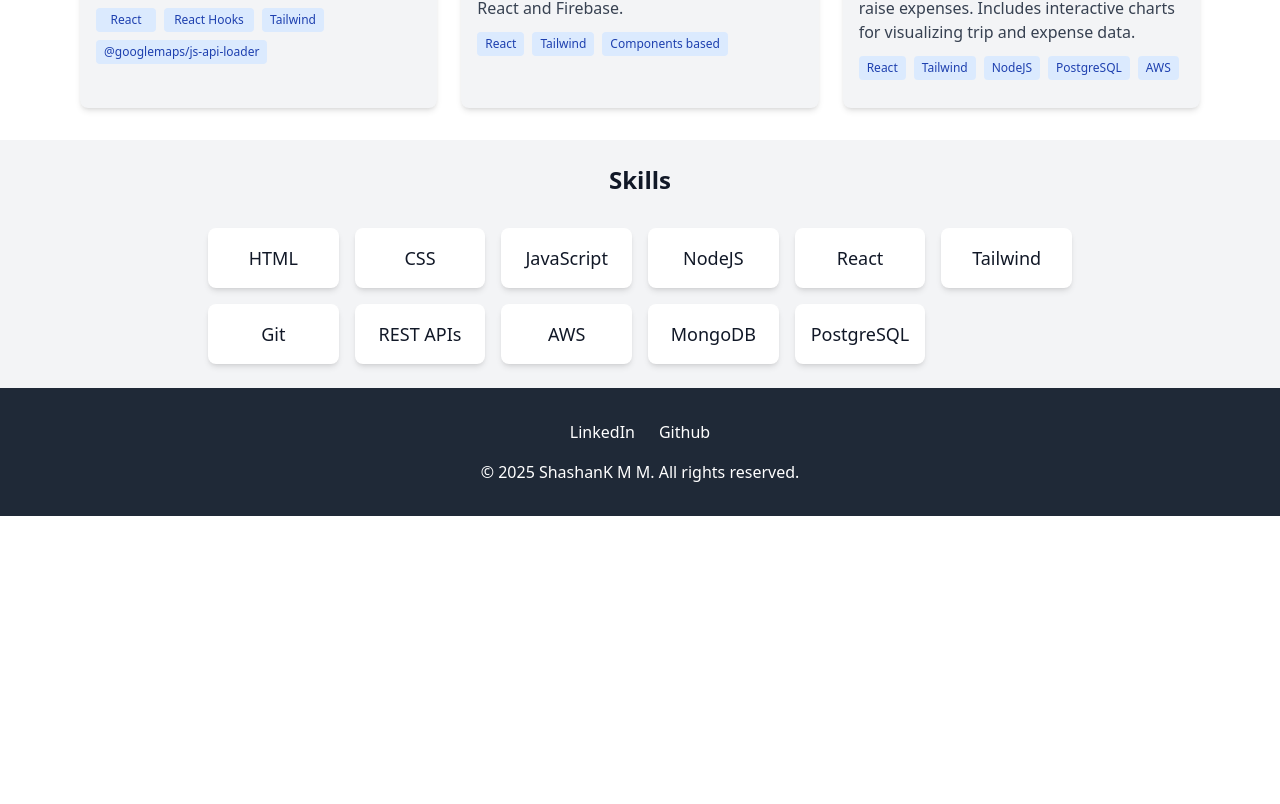
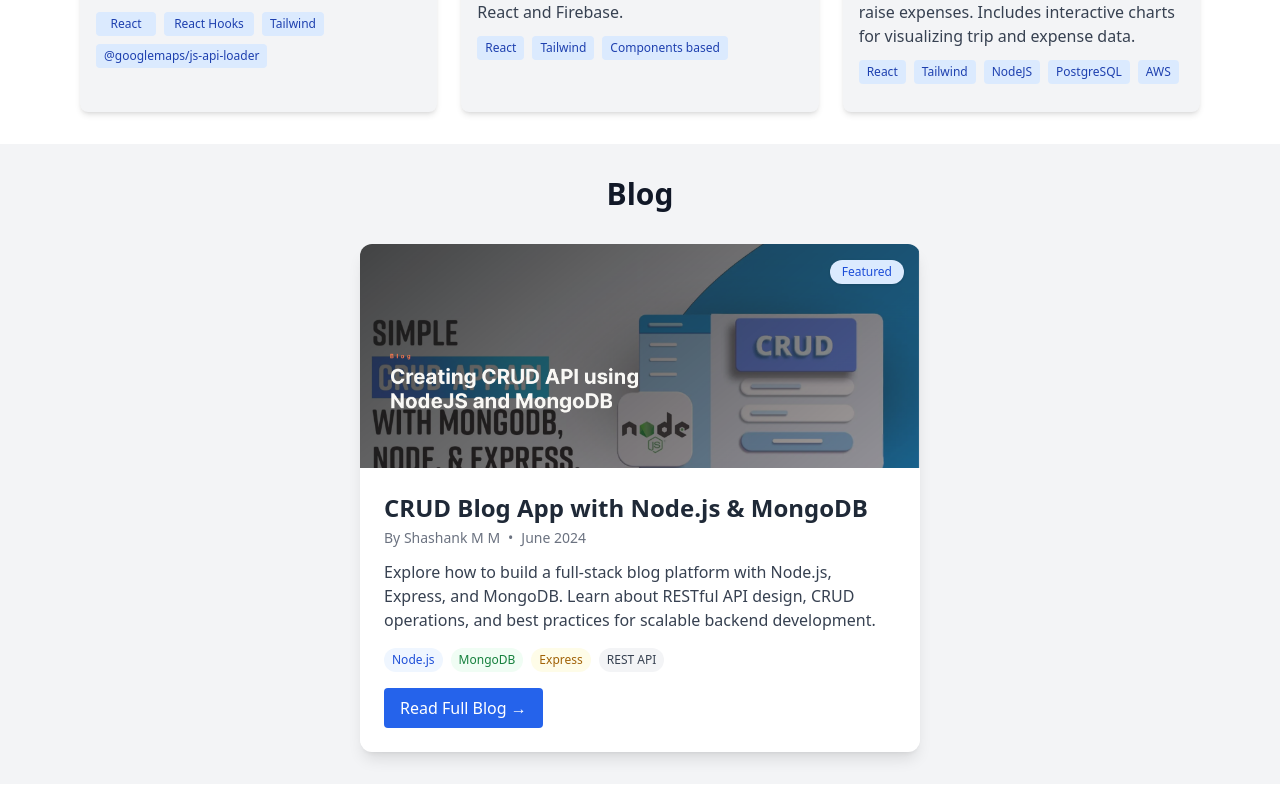
Before and after one commit to Shashank97code/react-portfolio, a React (Vite) app: page / in a window 1280 px wide. Shown: the part 1156-1960 px from the top of the page. Before the commit the page ends 1672 px from the top, so only its background shows below. Built offline with nearby package versions, Linux system fonts and the light colour scheme.

Commit message:
feat: created blog component , updated nav with item named blog and  imported, updated styles

```diff
--- a/src/App.tsx
+++ b/src/App.tsx
@@ -1,5 +1,6 @@
 import "./App.css";
 import About from "./components/About";
+import Blog from "./components/Blog";
 import { Footer } from "./components/Footer";
 import MainSection from "./components/Header";
 import HeroSection from "./components/HeroSection";
@@ -17,6 +18,8 @@ function App() {
       <About />
       {/* Project Section */}
       <Projects />
+      {/* Blog Section */}
+      <Blog />
       {/* Skills Section */}
       <Skills />
       {/* Footer Section */}
--- /dev/null
+++ b/src/components/Blog.tsx
@@ -0,0 +1,70 @@
+import NodeJsCrudMongoAppHome from "../../src/assets/nodejs-crud-mongo-app-home.png";
+
+const Blog = () => {
+  return (
+    <section id="blogs" className="bg-gray-100 py-8">
+      <div className="max-w-6xl mx-auto px-4">
+        <h2 className="text-3xl font-bold text-gray-900 mb-8 text-center">
+          Blog
+        </h2>
+        <div className="flex flex-col items-center space-y-8">
+          {/* Blog Card */}
+          <article className="relative bg-white rounded-xl shadow-lg w-[50%] max-w-xl transition-transform hover:-translate-y-1 hover:shadow-2xl">
+            <div className="overflow-hidden rounded-t-xl">
+              <img
+                src={NodeJsCrudMongoAppHome}
+                alt="CRUD Blog App - Node.js & MongoDB"
+                className="w-full h-56 object-cover transition-transform duration-300 hover:scale-105"
+              />
+            </div>
+            <div className="p-6">
+              <header className="mb-3">
+                <h3 className="text-2xl font-bold text-gray-800 mb-1">
+                  CRUD Blog App with Node.js & MongoDB
+                </h3>
+                <div className="flex items-center text-sm text-gray-500 space-x-2">
+                  <span>By Shashank M M</span>
+                  <span>•</span>
+                  <span>June 2024</span>
+                </div>
+              </header>
+              <p className="text-gray-700 mb-4">
+                Explore how to build a full-stack blog platform with Node.js,
+                Express, and MongoDB. Learn about RESTful API design, CRUD
+                operations, and best practices for scalable backend development.
+              </p>
+              <div className="flex flex-wrap gap-2 mb-4">
+                <span className="bg-blue-50 text-blue-700 text-xs px-2 py-1 rounded-full">
+                  Node.js
+                </span>
+                <span className="bg-green-50 text-green-700 text-xs px-2 py-1 rounded-full">
+                  MongoDB
+                </span>
+                <span className="bg-yellow-50 text-yellow-700 text-xs px-2 py-1 rounded-full">
+                  Express
+                </span>
+                <span className="bg-gray-100 text-gray-700 text-xs px-2 py-1 rounded-full">
+                  REST API
+                </span>
+              </div>
+              <a
+                href="https://www.valuebound.com/resources/blog/creating-crud-api-using-nodejs-and-mongodb"
+                target="_blank"
+                rel="noopener noreferrer"
+                className="inline-block bg-blue-600 text-white px-4 py-2 rounded hover:bg-blue-700 transition"
+                title="Read Full Blog"
+              >
+                Read Full Blog →
+              </a>
+            </div>
+            <span className="absolute top-4 right-4 bg-blue-100 text-blue-700 px-3 py-1 text-xs rounded-full shadow">
+              Featured
+            </span>
+          </article>
+        </div>
+      </div>
+    </section>
+  );
+};
+
+export default Blog;
--- a/src/components/Header.tsx
+++ b/src/components/Header.tsx
@@ -7,6 +7,7 @@ const MainSection = () => {
     { href: "#hero", label: "Home", title: "Navigate to Home" },
     { href: "#about", label: "About", title: "Navigate to About" },
     { href: "#projects", label: "Projects", title: "Navigate to Projects" },
+    { href: "#blogs", label: "Blog", title: "Navigate to Blog" },
   ];
   return (
     <header className="bg-white shadow-sm my-2 sticky top-0 ">
--- a/src/components/Projects.tsx
+++ b/src/components/Projects.tsx
@@ -10,7 +10,7 @@ const Projects = () => {
   return (
     <section id="projects" className="bg-white py-8">
       <div className="max-w-6xl mx-auto px-4">
-        <h2 className="text-2xl font-bold text-gray-900 mb-8 text-center">
+        <h2 className="text-3xl font-bold text-gray-900 mb-8 text-center">
           Projects
         </h2>
         <div className="grid grid-cols-1 md:grid-cols-2 lg:grid-cols-3 gap-6">
--- a/src/components/Skills.tsx
+++ b/src/components/Skills.tsx
@@ -1,42 +1,42 @@
 const Skills = () => {
   return (
-    <section id="skills" className="bg-gray-100 py-6">
+    <section id="skills" className="bg-white py-6">
       <div className="max-w-4xl mx-auto px-4">
-        <h2 className="text-2xl font-bold text-gray-900 mb-8 text-center">
+        <h2 className="text-3xl font-bold text-gray-900 mb-8 text-center">
           Skills
         </h2>
         <div className="grid grid-cols-2 md:grid-cols-6 gap-4">
-          <div className="bg-white p-4 rounded-lg shadow-md text-center">
+          <div className="bg-white p-4 rounded-lg shadow-md text-center border border-gray-300">
             <div className="text-lg font-medium text-gray-900">HTML</div>
           </div>
-          <div className="bg-white p-4 rounded-lg shadow-md text-center">
+          <div className="bg-white p-4 rounded-lg shadow-md text-center border border-gray-300">
             <div className="text-lg font-medium text-gray-900">CSS</div>
           </div>
-          <div className="bg-white p-4 rounded-lg shadow-md text-center">
+          <div className="bg-white p-4 rounded-lg shadow-md text-center border border-gray-300">
             <div className="text-lg font-medium text-gray-900">JavaScript</div>
           </div>
-          <div className="bg-white p-4 rounded-lg shadow-md text-center">
+          <div className="bg-white p-4 rounded-lg shadow-md text-center border border-gray-300">
             <div className="text-lg font-medium text-gray-900">NodeJS</div>
           </div>
-          <div className="bg-white p-4 rounded-lg shadow-md text-center">
+          <div className="bg-white p-4 rounded-lg shadow-md text-center border border-gray-300">
             <div className="text-lg font-medium text-gray-900">React</div>
           </div>
-          <div className="bg-white p-4 rounded-lg shadow-md text-center">
+          <div className="bg-white p-4 rounded-lg shadow-md text-center border border-gray-300">
             <div className="text-lg font-medium text-gray-900">Tailwind</div>
           </div>
-          <div className="bg-white p-4 rounded-lg shadow-md text-center">
+          <div className="bg-white p-4 rounded-lg shadow-md text-center border border-gray-300">
             <div className="text-lg font-medium text-gray-900">Git</div>
           </div>
-          <div className="bg-white p-4 rounded-lg shadow-md text-center">
+          <div className="bg-white p-4 rounded-lg shadow-md text-center border border-gray-300">
             <div className="text-lg font-medium text-gray-900">REST APIs</div>
           </div>
-          <div className="bg-white p-4 w-50 rounded-lg shadow-md text-center">
+          <div className="bg-white p-4 w-50 rounded-lg shadow-md text-center border border-gray-300">
             <div className="text-lg font-medium text-gray-900 ">AWS</div>
           </div>
-          <div className="bg-white p-4 w-50 rounded-lg shadow-md text-center">
+          <div className="bg-white p-4 w-50 rounded-lg shadow-md text-center border border-gray-300">
             <div className="text-lg font-medium text-gray-900 ">MongoDB</div>
           </div>
-          <div className="bg-white p-4 w-50 rounded-lg shadow-md text-center">
+          <div className="bg-white p-4 w-50 rounded-lg shadow-md text-center border border-gray-300">
             <div className="text-lg font-medium text-gray-900">PostgreSQL</div>
           </div>
         </div>
```
Also changed, not shown: src/assets/nodejs-crud-mongo-app-home.png (added).
